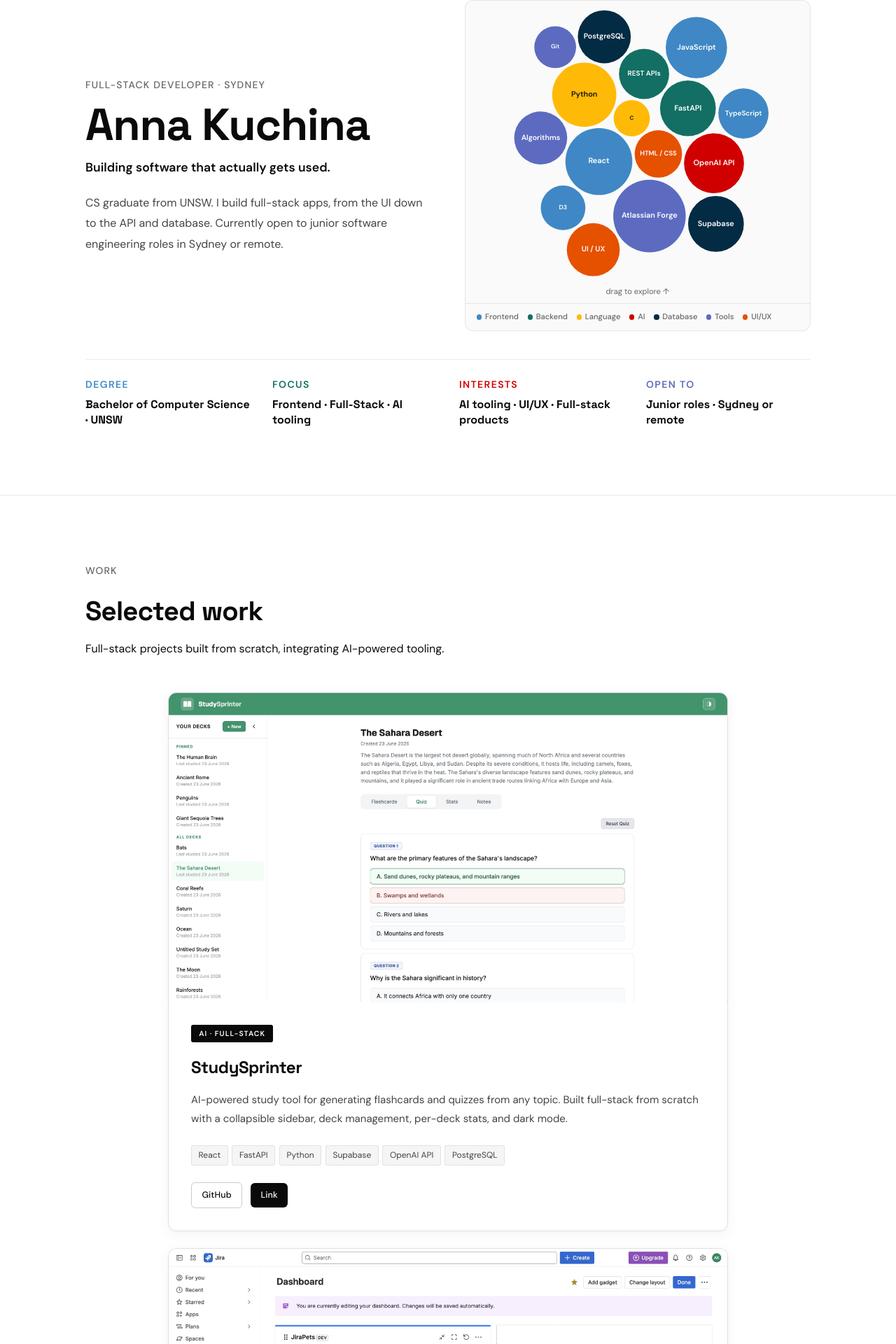
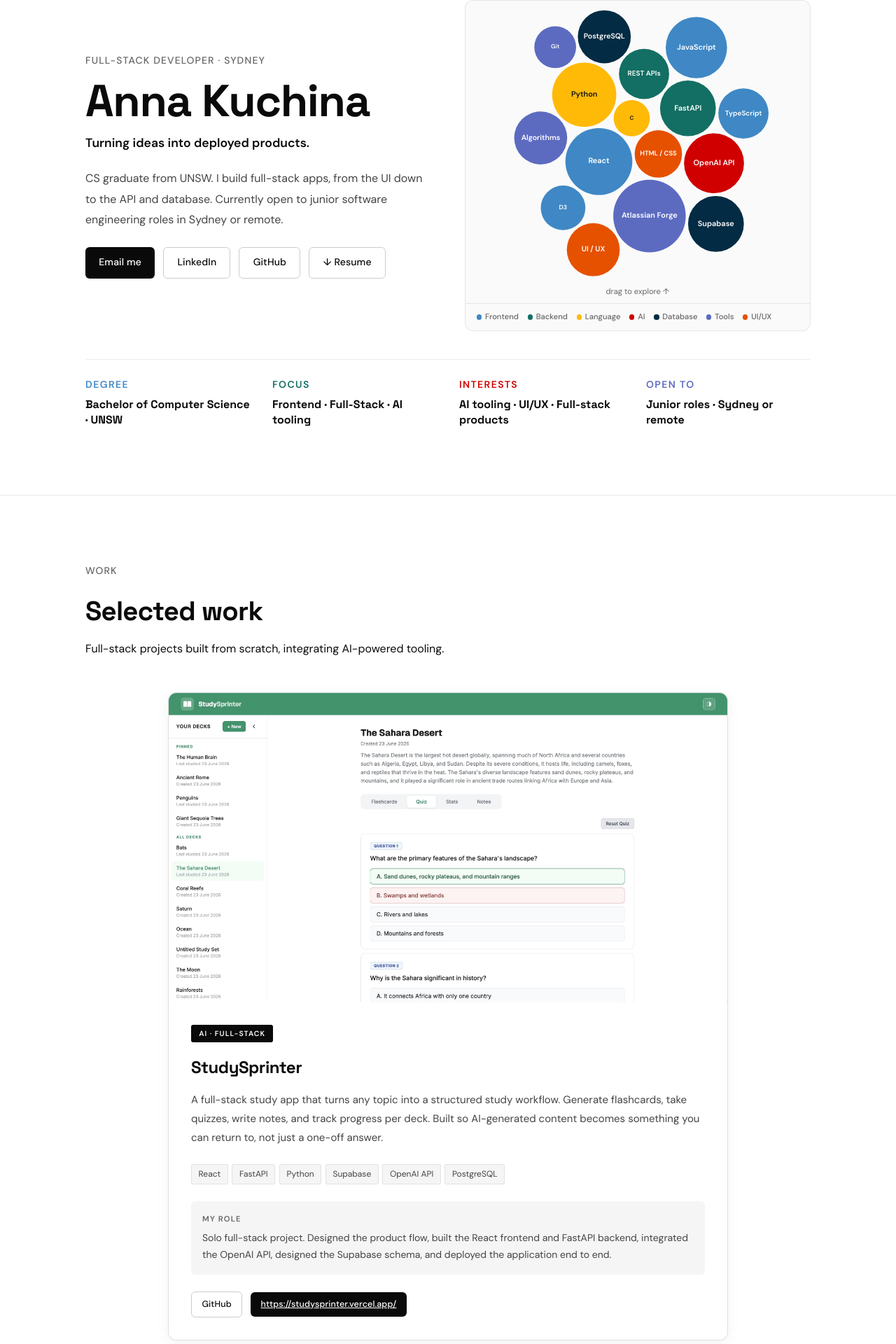
Before and after one commit to annakuchina/portfolio, a React (Create React App) app: page / in a window 1280 px wide. Shown: the part 112-2032 px from the top of the page at 70% size. Built offline with nearby package versions, Linux system fonts and the light colour scheme.

Commit message:
Update project descriptions and role blocks

```diff
--- a/src/App.jsx
+++ b/src/App.jsx
@@ -45,7 +45,7 @@ const PROJECTS = [
   {
     name: "StudySprinter",
     tag: "AI · Full-Stack",
-    desc: "AI-powered study tool for generating flashcards and quizzes from any topic. Built full-stack from scratch with a collapsible sidebar, deck management, per-deck stats, and dark mode.",
+    desc: "A full-stack study app that turns any topic into a structured study workflow. Generate flashcards, take quizzes, write notes, and track progress per deck. Built so AI-generated content becomes something you can return to, not just a one-off answer.",
     stack: [
       "React",
       "FastAPI",
@@ -57,18 +57,18 @@ const PROJECTS = [
     github: "https://github.com/annakuchina/studysprinter",
     live: "https://studysprinter.vercel.app/",
     img: `${process.env.PUBLIC_URL}/screenshots/studysprinter.jpg`,
-    reverse: false,
+    role: "Solo full-stack project. Designed the product flow, built the React frontend and FastAPI backend, integrated the OpenAI API, designed the Supabase schema, and deployed the application end to end.",
   },
   {
     name: "Jira Pets",
     tag: "Atlassian Forge · Capstone",
-    desc: "Gamified Jira dashboard plugin where your ticket activity drives a virtual pet system: XP, level progression, health, happiness, and an in-app shop. Built in a 6-person Agile team with mentorship from an Atlassian engineer.",
+    desc: "A Jira dashboard gadget that turns routine ticket activity into visible progress. Completing tasks earns XP and keeps your pet healthy. Miss tasks and your pet's health drops, motivating you to complete work on time. Built as a six-person Agile capstone with mentorship from an Atlassian engineer.",
     stack: ["React", "JavaScript", "Atlassian Forge", "Forge KVS", "Agile"],
     github: null,
     live: null,
     img: `${process.env.PUBLIC_URL}/screenshots/jirapets.jpg`,
+    role: "Built the level-up modal, pet reset modal, heart animation, and Jest tests with Forge bridge mocking.",
     note: "Available to discuss in interviews",
-    reverse: true,
   },
 ];
 
@@ -284,13 +284,42 @@ export default function App() {
                 <p className="section-eyebrow">Full-Stack Developer · Sydney</p>
                 <h1 className="hero-title">Anna Kuchina</h1>
                 <p className="hero-subtitle">
-                  Building software that actually gets used.
+                  Turning ideas into deployed products.
                 </p>
                 <p className="hero-bio">
                   CS graduate from UNSW. I build full-stack apps, from the UI
                   down to the API and database. Currently open to junior
                   software engineering roles in Sydney or remote.
                 </p>
+
+                <div className="hero-links">
+                  <a
+                    href="mailto:annakuchina2@gmail.com"
+                    className="btn btn-primary">
+                    Email me
+                  </a>
+                  <a
+                    href="https://linkedin.com/in/annakuchina"
+                    target="_blank"
+                    rel="noreferrer"
+                    className="btn btn-outline">
+                    LinkedIn
+                  </a>
+                  <a
+                    href="https://github.com/annakuchina"
+                    target="_blank"
+                    rel="noreferrer"
+                    className="btn btn-outline">
+                    GitHub
+                  </a>
+                  <a
+                    href={`${process.env.PUBLIC_URL}/resume.pdf`}
+                    target="_blank"
+                    rel="noreferrer"
+                    className="btn btn-outline">
+                    ↓ Resume
+                  </a>
+                </div>
               </div>
               <BubbleField />
             </div>
@@ -319,8 +348,7 @@ export default function App() {
           </p>
           {PROJECTS.map((p) => (
             <div className="project-card" key={p.name}>
-              <div
-                className={`project-card-inner${p.reverse ? " reverse" : ""}`}>
+              <div className={"project-card-inner"}>
                 <div className="project-screenshot">
                   {p.live ? (
                     <a href={p.live} target="_blank" rel="noreferrer">
@@ -341,6 +369,12 @@ export default function App() {
                       </span>
                     ))}
                   </div>
+                  {p.role && (
+                    <div className="project-role">
+                      <p className="project-role-label">My role</p>
+                      <p className="project-role-text">{p.role}</p>
+                    </div>
+                  )}
                   <div className="project-links">
                     {p.github && (
                       <a
@@ -364,8 +398,9 @@ export default function App() {
                         style={{
                           fontSize: "0.78rem",
                           padding: "0.45rem 0.9rem",
+                          textDecoration: "underline",
                         }}>
-                        Link
+                        https://studysprinter.vercel.app/
                       </a>
                     )}
                     {p.note && <span className="project-note">{p.note}</span>}
@@ -382,9 +417,6 @@ export default function App() {
         <div className="container">
           <p className="section-eyebrow about-centered">Background</p>
           <h2 className="section-title about-centered">About</h2>
-          <p className="about-tagline about-centered">
-            Building software that actually gets used.
-          </p>
           <div className="about-text about-centered">
             <p>
               Full-stack developer based in Sydney, recently graduated from UNSW
@@ -404,10 +436,10 @@ export default function App() {
           <div className="open-to-work about-centered">
             <p className="hero-subtitle">Open to work</p>
             <p className="otw-desc">
-              Looking for junior software engineering roles in Sydney or
-              remote/hybrid Australia. Open to in-person, hybrid, and remote
-              roles. Frontend, full-stack, or anything where I'll write real
-              code.
+              Looking for junior frontend or full-stack roles where I can build
+              useful products and keep growing as an engineer. Open to
+              in-person, hybrid, and remote. Australian citizen, eligible to
+              work in Australia.
             </p>
           </div>
         </div>
--- a/src/styles/global.css
+++ b/src/styles/global.css
@@ -98,6 +98,13 @@ nav {
   gap: 3rem;
   align-items: center;
   margin-bottom: 2.5rem;
+}
+
+.hero-links {
+  display: flex;
+  gap: 0.75rem;
+  flex-wrap: wrap;
+  margin-top: 1.5rem;
 }
 
 .section-eyebrow {
@@ -364,6 +371,29 @@ section:last-of-type {
   color: var(--ink3);
 }
 
+.project-role {
+  margin-bottom: 1.5rem;
+  padding: 1rem;
+  background: var(--bg2);
+  border-radius: 6px;
+}
+
+.project-role-label {
+  font-size: 0.7rem;
+  font-weight: 600;
+  letter-spacing: 0.1em;
+  text-transform: uppercase;
+  color: var(--ink3);
+  margin-bottom: 0.4rem;
+  font-family: var(--font-body);
+}
+
+.project-role-text {
+  font-size: 0.875rem;
+  color: var(--ink2);
+  line-height: 1.7;
+}
+
 /* EARLIER */
 .earlier-grid {
   display: grid;
```
Also changed, not shown: 7 other files (tests, documents, lock files or other folders).
